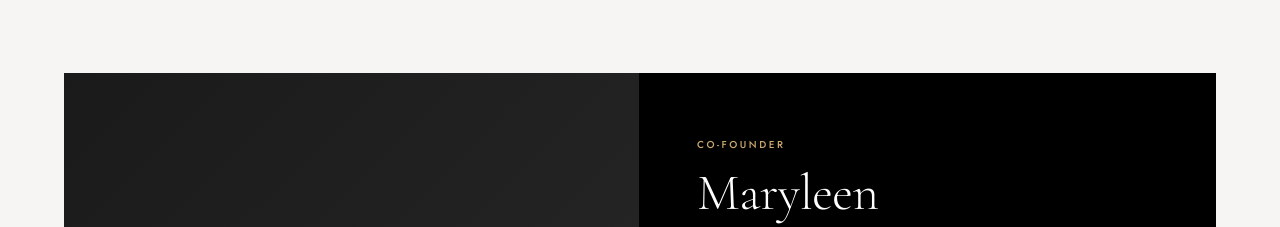
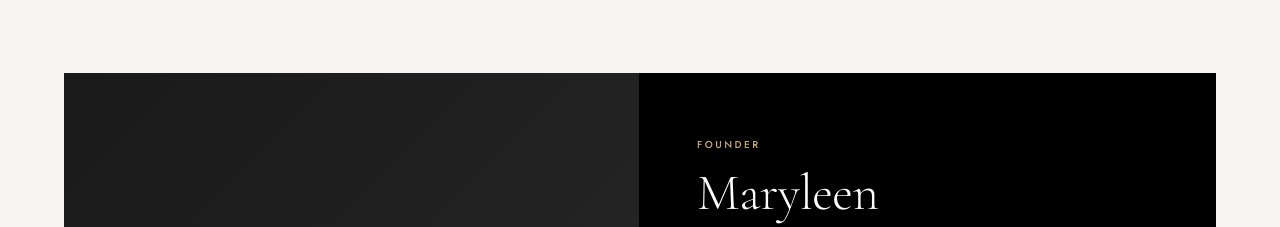
Before and after one commit to patlax17/BEYONDTHEVOW, a Next.js app: page /about in a window 1280 px wide. Shown: the part 1520-1747 px from the top of the page. Built offline with nearby package versions, Linux system fonts and the light colour scheme.

Commit message:
fix: Maryleen is Founder, not Co-Founder

```diff
--- a/src/app/about/page.tsx
+++ b/src/app/about/page.tsx
@@ -177,7 +177,7 @@ export default function AboutPage() {
                         </div>
                         {/* Bio */}
                         <div style={{ padding: "64px 56px", background: "var(--black)", display: "flex", flexDirection: "column", justifyContent: "center" }}>
-                            <p className="eyebrow" style={{ color: "var(--vogue-red)", marginBottom: 12 }}>Co-Founder</p>
+                            <p className="eyebrow" style={{ color: "var(--vogue-red)", marginBottom: 12 }}>Founder</p>
                             <h3
                                 style={{
                                     fontFamily: "var(--font-display)",
```
